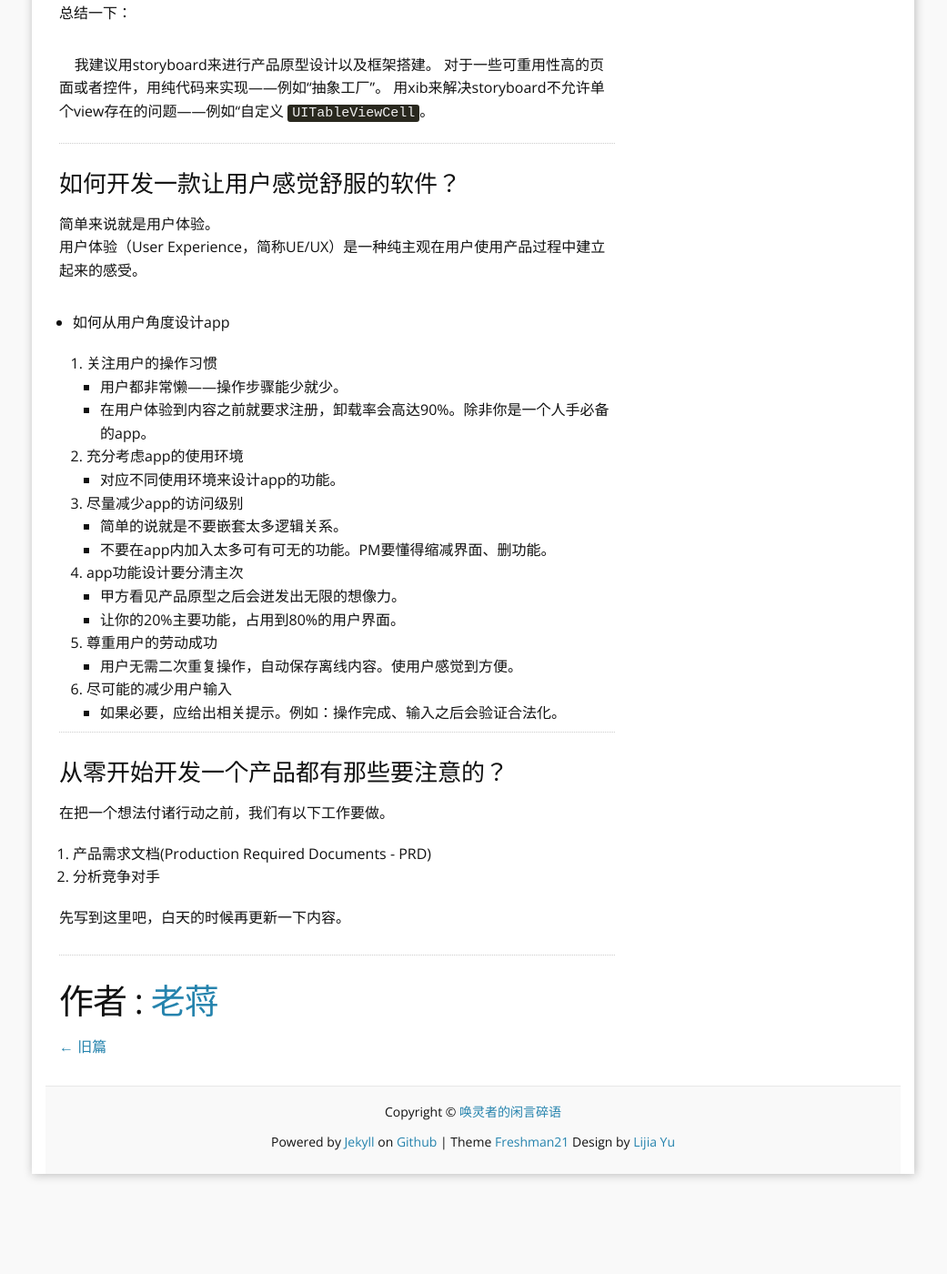
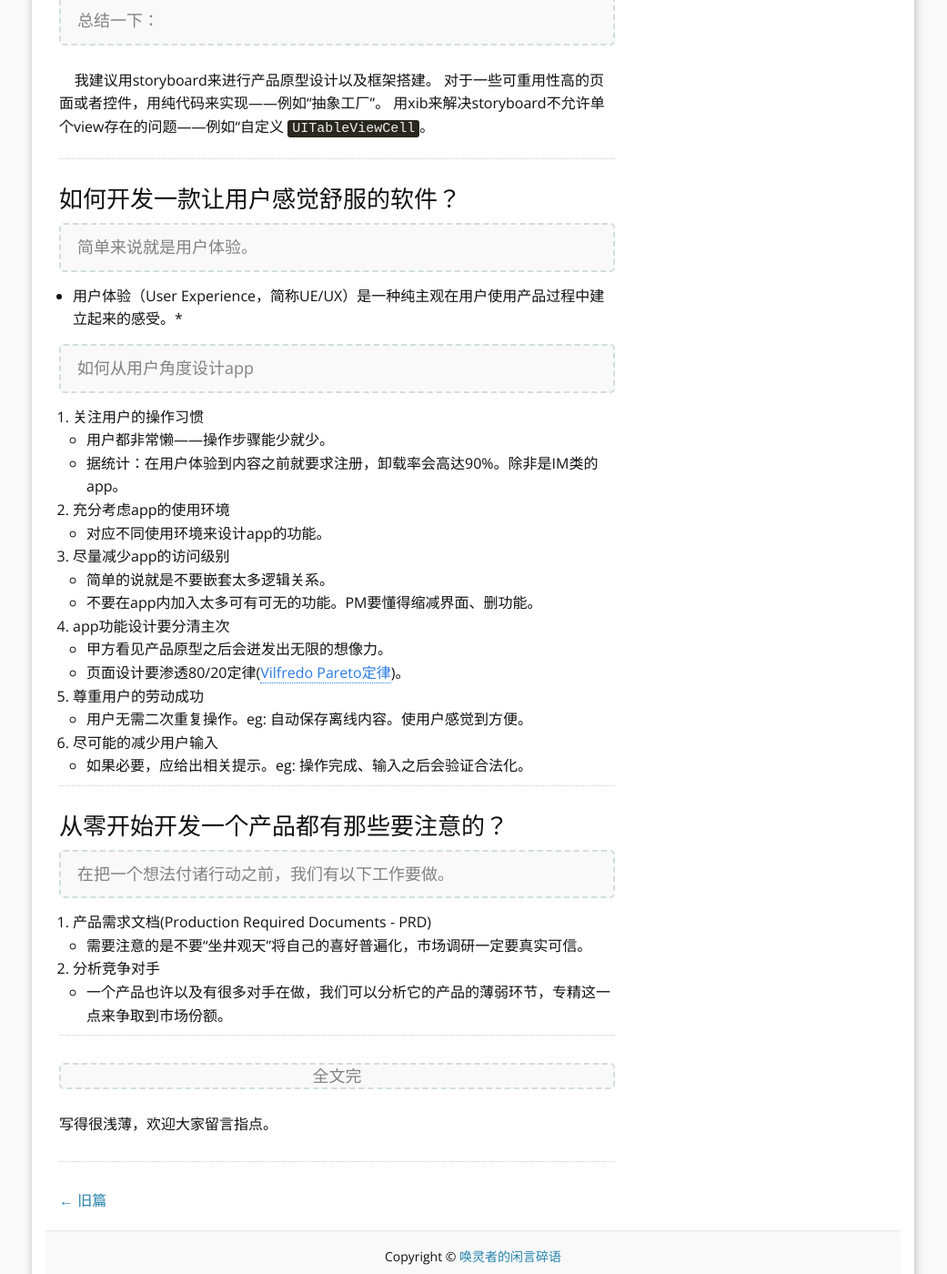
Before and after one commit to XenonChau/xenonchau.github.io, a Jekyll site: the page built from _posts/2015-03-23-production-design.md, in a window 1280 px wide and 1400 px high, scrolled down 1569 px. Shown: the whole window at 91% size, without its empty margins (120-1161 px from the left). Built offline with Jekyll 4.4.1, drawn with Linux system fonts in a browser that asks for light colours; comment, search, counter and statistics services are not loaded; before the commit the page ends 2889 px from its top, so only the background shows below that; some of the changed text lies outside the part shown.

Commit message:
update blog

```diff
--- a/_posts/2015-03-23-production-design.md
+++ b/_posts/2015-03-23-production-design.md
@@ -1,8 +1,8 @@
 ---
 layout: post
 title: "就来谈谈产品开发"
-author: jiangxingfei
-summary: "老蒋现学现卖，谈谈关于产品开发中的一些问题。"
+author: xenonchau
+summary: "现学现卖，谈谈关于产品开发中的一些问题。"
 category: 技术文章
 tags:
 - Production
@@ -24,27 +24,27 @@ Apple在Xcode 5.0的时候开始不遗余力的推广storyboard，连Stanford的
 
 我们再来分析一下三者之间的优劣：
 
-* code
+* ####code
 
 	用纯代码来书写一个app，首先这看起来就是一个“高大上”的方式。<br>
 	代码“基本”无所不能，而且可重用度高，兼容性好，是历史最悠久的编程方式，而且对于深入理解每个控件的实现原理很有帮助。<br>
 	但即使纯代码编程这么强大那也一定会有弱点——对，就是“慢”！<br>
 	而且对于现在碎片化的屏幕尺寸来说，适配屏幕也是纯代码编程的弱项，需要用大量的代码来进行判断。但在IB中，只需要利用 <code>Autolayout</code> 进行适配即可。
 
-* xib
+* ####xib
 
 	上面提到过，在Xcode初期就已经出现了xib的身影，而且据说绝大部分Apple自家的app都是用IB开发的。<br>
 	xib最大的特点就是所见即所得(WYSIWYG)，优势就是比code创建控件更快。而且对于MVC架构的理解更加直观，对初学者来说甚好！<br>
 	但是其缺点也很明显——每个xib都是单独的页面，不能用一种全局的视角对项目进行分析，让业务逻辑显得非常混乱。
 
-* storyboard
+* ####storyboard
 
 	storyboard可以看做是一组xib的集合，这样就有效的避免了业务逻辑混乱的局面。<br>
 	在storyboard中可以很清楚直观的看到页面间的跳转，无论是做产品原型还是敏捷开发都非常适合。<br>
 	它的最大的缺陷就是缺乏可重用性，每个控件都是单独的存在，在效能方面来说有些欠佳。不过对于iPhone5以上的机型来说，这些性能差距已经可以忽略不计了。<br>
 	有些同学比较担心协同开发的时候如何用storyboard？这大可不必担心——没人规定一个app中只有一个storyboard，每一个功能模块单独一个storyboard也不是不可以的。
 
-总结一下：
+> 总结一下：
 
 &nbsp;&nbsp;&nbsp;&nbsp;我建议用storyboard来进行产品原型设计以及框架搭建。
 对于一些可重用性高的页面或者控件，用纯代码来实现——例如“抽象工厂”。
@@ -54,34 +54,41 @@ Apple在Xcode 5.0的时候开始不遗余力的推广storyboard，连Stanford的
 
 ###如何开发一款让用户感觉舒服的软件？
 
-简单来说就是用户体验。<br>
-用户体验（User Experience，简称UE/UX）是一种纯主观在用户使用产品过程中建立起来的感受。
+> 简单来说就是用户体验。
 
-* 如何从用户角度设计app
+* 用户体验（User Experience，简称UE/UX）是一种纯主观在用户使用产品过程中建立起来的感受。*
 
-	1. 关注用户的操作习惯
-		* 用户都非常懒——操作步骤能少就少。
-		* 在用户体验到内容之前就要求注册，卸载率会高达90%。除非你是一个人手必备的app。
-	2. 充分考虑app的使用环境
-		* 对应不同使用环境来设计app的功能。
-	3. 尽量减少app的访问级别
-		* 简单的说就是不要嵌套太多逻辑关系。
-		* 不要在app内加入太多可有可无的功能。PM要懂得缩减界面、删功能。
-	4. app功能设计要分清主次
-		* 甲方看见产品原型之后会迸发出无限的想像力。
-		* 让你的20%主要功能，占用到80%的用户界面。
-	5. 尊重用户的劳动成功
-		* 用户无需二次重复操作，自动保存离线内容。使用户感觉到方便。
-	6. 尽可能的减少用户输入
-		* 如果必要，应给出相关提示。例如：操作完成、输入之后会验证合法化。
+> 如何从用户角度设计app
+
+1. 关注用户的操作习惯
+	* 用户都非常懒——操作步骤能少就少。
+	* 据统计：在用户体验到内容之前就要求注册，卸载率会高达90%。除非是IM类的app。
+2. 充分考虑app的使用环境
+	* 对应不同使用环境来设计app的功能。
+3. 尽量减少app的访问级别
+	* 简单的说就是不要嵌套太多逻辑关系。
+	* 不要在app内加入太多可有可无的功能。PM要懂得缩减界面、删功能。
+4. app功能设计要分清主次
+	* 甲方看见产品原型之后会迸发出无限的想像力。
+	* 页面设计要渗透80/20定律([Vilfredo Pareto定律](http://en.wikipedia.org/wiki/Vilfredo_Pareto "see Wikipedia"))。
+5. 尊重用户的劳动成功
+	* 用户无需二次重复操作。eg: 自动保存离线内容。使用户感觉到方便。
+6. 尽可能的减少用户输入
+	* 如果必要，应给出相关提示。eg: 操作完成、输入之后会验证合法化。
 
 <hr>
 
 ###从零开始开发一个产品都有那些要注意的？
 
-在把一个想法付诸行动之前，我们有以下工作要做。
+> 在把一个想法付诸行动之前，我们有以下工作要做。
 
 1. 产品需求文档(Production Required Documents - PRD)
+	* 需要注意的是不要“坐井观天”将自己的喜好普遍化，市场调研一定要真实可信。
 2. 分析竞争对手
+	* 一个产品也许以及有很多对手在做，我们可以分析它的产品的薄弱环节，专精这一点来争取到市场份额。
 
-先写到这里吧，白天的时候再更新一下内容。
+<hr>
+
+> <center>全文完</center>
+
+写得很浅薄，欢迎大家留言指点。
```
